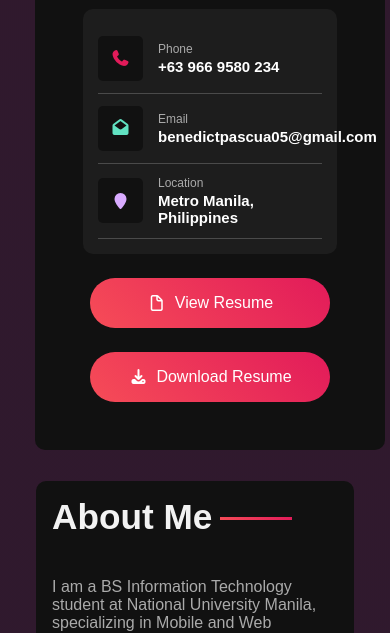
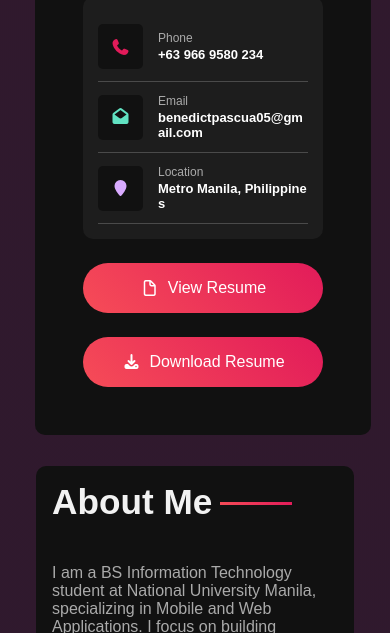
Before and after one commit to Dikker/PersonalPortfolio, a plain HTML site: page index.html in a window 390 px wide. Shown: the part 467-1100 px from the top of the page. Drawn offline with Linux system fonts and the light colour scheme.

Commit message:
Updated portfolio design

```diff
--- a/style.css
+++ b/style.css
@@ -194,8 +194,10 @@
 
 .row .content h5 {
     margin-top: 2px;
-    font-size: 15px;
+    font-size: 14px;
     color: #fff;
+    word-break: break-all;
+    overflow-wrap: break-word;
 }
 
 .view-btn,
@@ -312,4 +314,8 @@
         grid-template-columns: repeat(1, 1fr);
         grid-template-rows: repeat(4, auto);
     }
+
+    .row .content h5 {
+        font-size: 13px;
+    }
 }
```
